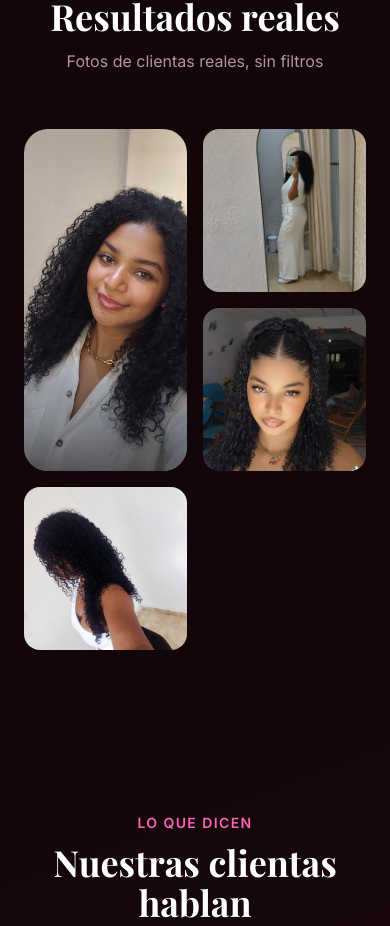
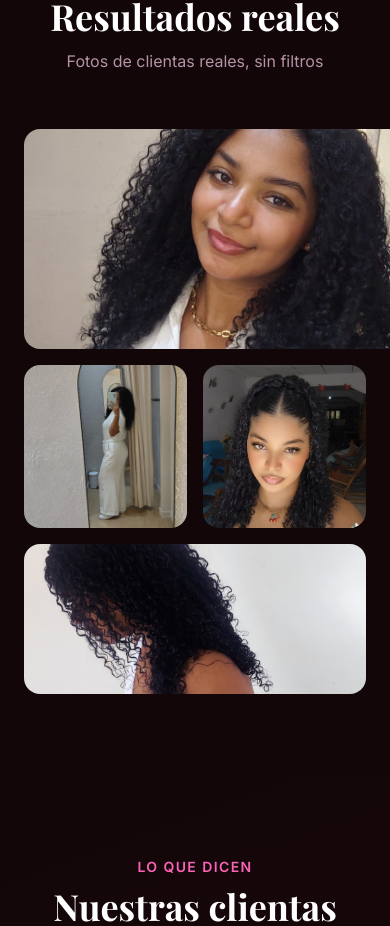
Before and after one commit to Brayan0225/vale-glow-hair, a Next.js app: page / in a window 390 px wide. Shown: the part 3553-4479 px from the top of the page. Built offline with nearby package versions, Linux system fonts and the light colour scheme; a web font is replaced by a local one.

Commit message:
Galería rediseñada — layout revista en PC, 2 cols responsivo en móvil

```diff
--- a/app/components/Gallery.tsx
+++ b/app/components/Gallery.tsx
@@ -1,6 +1,6 @@
 "use client";
 
-import { useState } from "react";
+import React, { useState } from "react";
 import { motion } from "framer-motion";
 import Image from "next/image";
 import AppLightbox from "./AppLightbox";
@@ -28,73 +28,38 @@ export default function Gallery() {
   return (
     <>
       <motion.div
-        className="grid grid-cols-2 md:grid-cols-3 gap-4"
+        className="grid grid-cols-2 md:grid-cols-3 md:grid-rows-2 gap-4"
+        style={{ height: "auto" }}
         variants={container}
         initial="hidden"
         whileInView="show"
         viewport={{ once: true, margin: "-80px" }}
       >
-        {/* Imagen grande */}
-        <motion.div
-          variants={item}
-          className="col-span-1 row-span-2 md:row-span-2 relative overflow-hidden rounded-3xl cursor-pointer"
-          style={{ minHeight: 320 }}
-          whileHover="hover"
-          onClick={() => setIndex(0)}
-        >
-          <motion.div
-            className="w-full h-full"
-            variants={{ hover: { scale: 1.07 } }}
-            transition={{ duration: 0.5, ease: "easeOut" as const }}
-            style={{ position: "absolute", inset: 0 }}
-          >
-            <Image src={images[0].src} alt={images[0].label} fill className="object-cover" />
-          </motion.div>
-          <div className="absolute inset-0 bg-gradient-to-t from-black/60 via-transparent to-transparent" />
-          <motion.span
-            className="absolute bottom-4 left-4 text-white text-sm font-semibold"
-            variants={{ hover: { opacity: 1, y: 0 } }}
-            initial={{ opacity: 0, y: 8 }}
-            transition={{ duration: 0.3 }}
-          >
-            {images[0].label}
-          </motion.span>
-          {/* Icono lupa */}
-          <div className="absolute top-3 right-3 bg-black/40 rounded-full p-2 opacity-0 group-hover:opacity-100">
-            <svg className="w-4 h-4 text-white" fill="none" stroke="currentColor" viewBox="0 0 24 24">
-              <path strokeLinecap="round" strokeLinejoin="round" strokeWidth={2} d="M21 21l-4.35-4.35M17 11A6 6 0 111 11a6 6 0 0116 0z" />
-            </svg>
-          </div>
-        </motion.div>
+        {/* Imagen 0 — móvil: ancho completo | PC: col 1 filas 1-2 */}
+        <GalleryItem img={images[0]} index={0} onClick={setIndex}
+          className="col-span-2 md:col-span-1 md:row-span-2"
+          style={{ aspectRatio: "16/9", minHeight: 220 } as React.CSSProperties}
+          labelSize="text-sm"
+        />
 
-        {/* Imágenes pequeñas */}
-        {images.slice(1).map((img, i) => (
-          <motion.div
-            key={img.src}
-            variants={item}
-            className="relative overflow-hidden rounded-2xl aspect-square cursor-pointer"
-            whileHover="hover"
-            onClick={() => setIndex(i + 1)}
-          >
-            <motion.div
-              className="w-full h-full"
-              variants={{ hover: { scale: 1.09 } }}
-              transition={{ duration: 0.45, ease: "easeOut" as const }}
-              style={{ position: "absolute", inset: 0 }}
-            >
-              <Image src={img.src} alt={img.label} fill className="object-cover" />
-            </motion.div>
-            <div className="absolute inset-0 bg-gradient-to-t from-black/50 via-transparent to-transparent opacity-0 hover:opacity-100 transition-opacity duration-300" />
-            <motion.span
-              className="absolute bottom-3 left-3 text-white text-xs font-semibold"
-              variants={{ hover: { opacity: 1, y: 0 } }}
-              initial={{ opacity: 0, y: 6 }}
-              transition={{ duration: 0.25 }}
-            >
-              {img.label}
-            </motion.span>
-          </motion.div>
-        ))}
+        {/* Imagen 1 — móvil: col 1 | PC: col 2 fila 1 */}
+        <GalleryItem img={images[1]} index={1} onClick={setIndex}
+          className="col-span-1"
+          style={{ aspectRatio: "1/1" }}
+        />
+
+        {/* Imagen 2 — móvil: col 2 | PC: col 3 fila 1 */}
+        <GalleryItem img={images[2]} index={2} onClick={setIndex}
+          className="col-span-1"
+          style={{ aspectRatio: "1/1" }}
+        />
+
+        {/* Imagen 3 — móvil: ancho completo | PC: cols 2-3 fila 2 */}
+        <GalleryItem img={images[3]} index={3} onClick={setIndex}
+          className="col-span-2"
+          style={{ aspectRatio: "16/7" }}
+          labelSize="text-sm"
+        />
       </motion.div>
 
       <AppLightbox
@@ -106,3 +71,44 @@ export default function Gallery() {
     </>
   );
 }
+
+function GalleryItem({
+  img, index, onClick, className = "", style = {}, labelSize = "text-xs",
+}: {
+  img: { src: string; label: string };
+  index: number;
+  onClick: (i: number) => void;
+  className?: string;
+  style?: React.CSSProperties;
+  labelSize?: string;
+}) {
+  return (
+    <motion.div
+      variants={{
+        hidden: { opacity: 0, y: 30 },
+        show: { opacity: 1, y: 0, transition: { duration: 0.5, ease: "easeOut" as const } },
+      }}
+      className={`relative overflow-hidden rounded-2xl cursor-pointer group ${className}`}
+      style={style}
+      whileHover="hover"
+      onClick={() => onClick(index)}
+    >
+      <motion.div
+        className="absolute inset-0"
+        variants={{ hover: { scale: 1.07 } }}
+        transition={{ duration: 0.5, ease: "easeOut" as const }}
+      >
+        <Image src={img.src} alt={img.label} fill className="object-cover" />
+      </motion.div>
+      <div className="absolute inset-0 bg-gradient-to-t from-black/60 via-transparent to-transparent opacity-0 group-hover:opacity-100 transition-opacity duration-300" />
+      <motion.span
+        className={`absolute bottom-3 left-3 text-white font-semibold ${labelSize}`}
+        variants={{ hover: { opacity: 1, y: 0 } }}
+        initial={{ opacity: 0, y: 6 }}
+        transition={{ duration: 0.25 }}
+      >
+        {img.label}
+      </motion.span>
+    </motion.div>
+  );
+}
```
